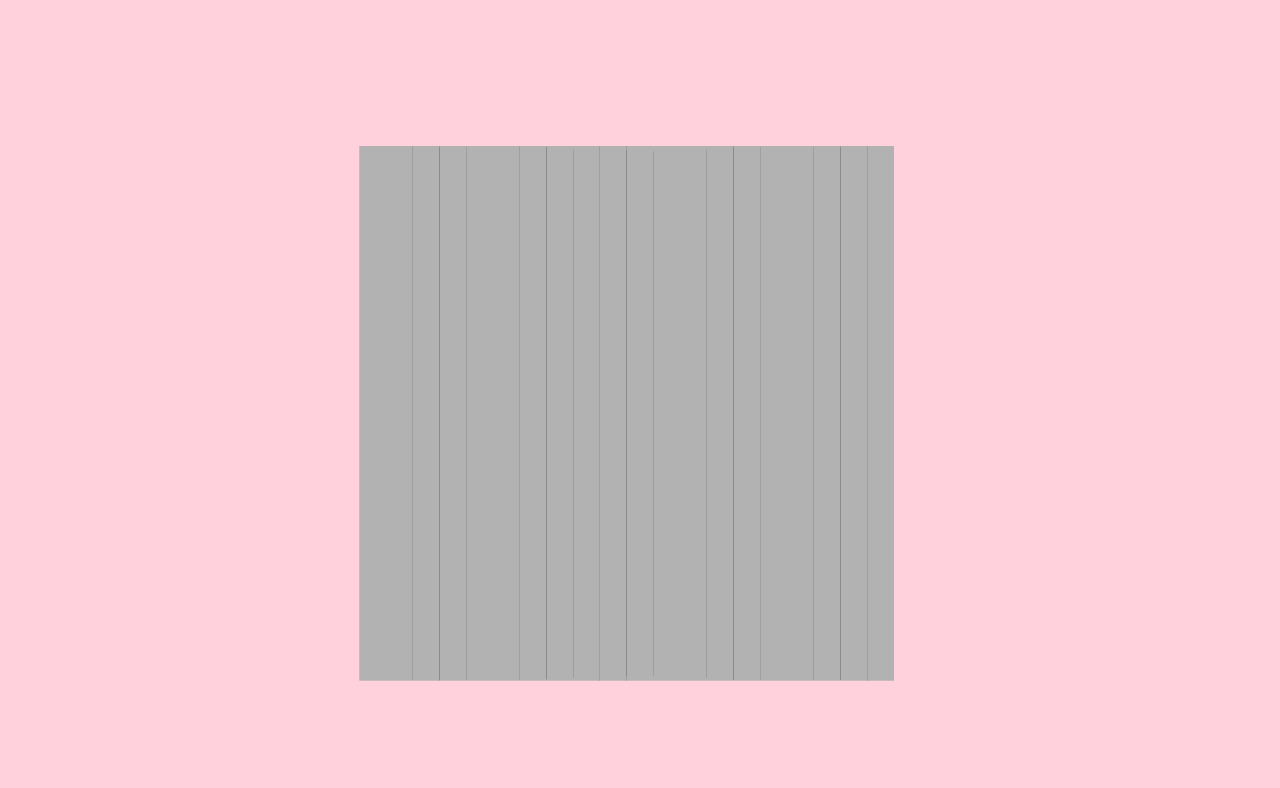
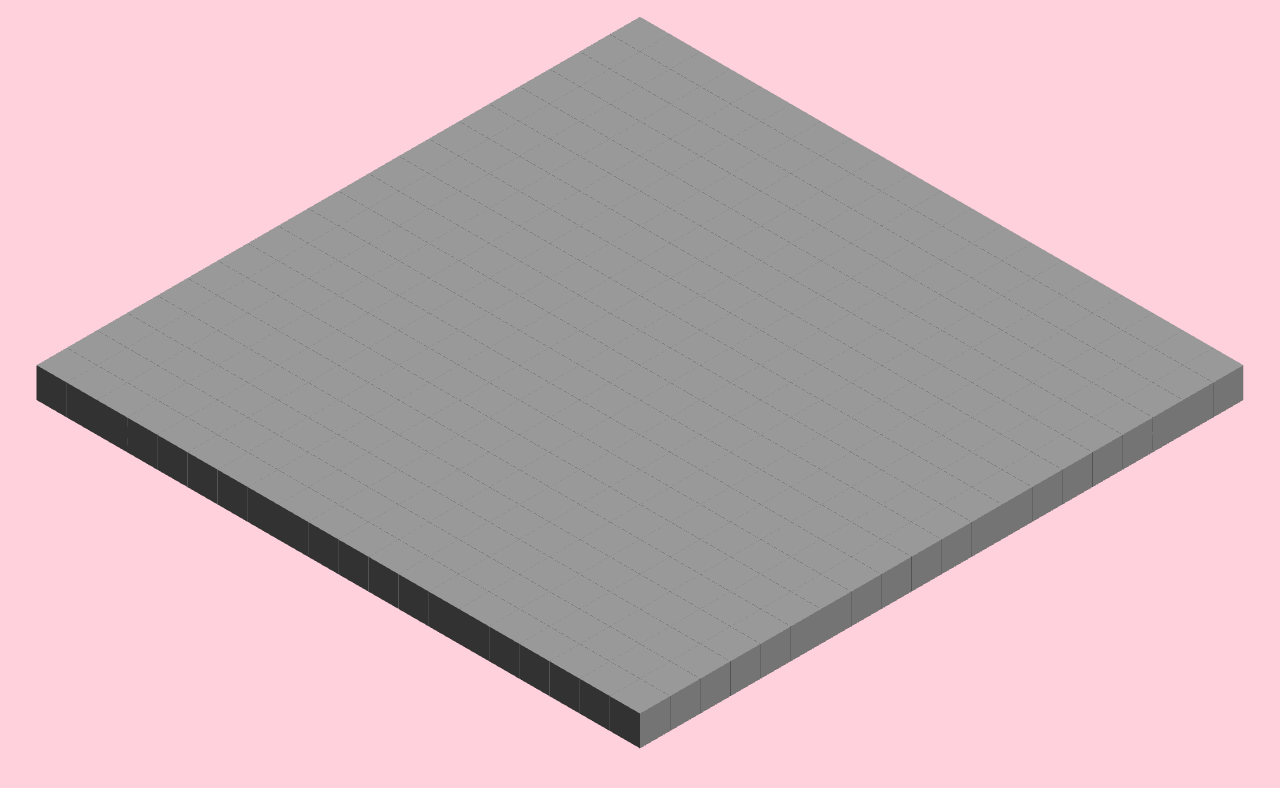
Before and after one commit to olivercheok20/threejs-basic, a plain HTML site: page index.html in a window 1280 px wide. Drawn offline with nearby package versions, Linux system fonts and the light colour scheme; animation ran at ten frames a second.

Commit message:
Change to orthographic camera

```diff
--- a/index.html
+++ b/index.html
@@ -18,14 +18,30 @@
 
         var scene = new THREE.Scene();
 
-        var camera = new THREE.PerspectiveCamera(
-            75, // Field of view
-            window.innerWidth / window.innerHeight, // Aspect ratio
-            0.1, // Near plane
-            1000 // Far plane
-        );
+        // scene.add(new THREE.GridHelper(5));
 
-        camera.position.set(0, 0, 20);
+
+        // var camera = new THREE.PerspectiveCamera(
+        //     75, // Field of view
+        //     window.innerWidth / window.innerHeight, // Aspect ratio
+        //     0.1, // Near plane
+        //     1000 // Far plane
+        // );
+
+        width = 30;
+        height = width * (window.innerHeight / window.innerWidth);
+
+        var camera = new THREE.OrthographicCamera(
+            width / -2,
+            width / 2,
+            height / 2,
+            height / -2,
+            1,
+            100
+        )
+
+        camera.position.set(20, 20, 20);
+        camera.lookAt(0, 0, 0);
 
         var renderer = new THREE.WebGLRenderer({antialias: true});
         renderer.setClearColor(0xFFD1DC);
@@ -64,7 +80,8 @@
             for (var j = 0; j < 20; j++) {
                 var mesh = new THREE.Mesh(geometry, material);
                 mesh.position.x = i - 10;
-                mesh.position.y = j - 10;
+                mesh.position.y = 0;
+                mesh.position.z = j - 10;
                 scene.add(mesh);
             }
         }
@@ -78,11 +95,11 @@
         // scene.add(light);
 
         var light = new THREE.DirectionalLight(0xFFFFFF, 1);
-        light.position.set(0, 0, 20);
-        light.target.position.set(0, 0, 0);
+        light.position.set(10, 20, 0);
+        // light.target.position.set(10, 0, 0);
         scene.add(light);
 
-        var light = new THREE.AmbientLight(0xAAAAAA);
+        var light = new THREE.AmbientLight(0xFFFFFF, 0.1);
         scene.add(light);
 
         var render = function() {
@@ -110,7 +127,7 @@
             var intersects = raycaster.intersectObjects(scene.children, true);
             for (var i = 0; i < intersects.length; i++) {
                 this.tl = new TimelineMax();
-                this.tl.to(intersects[i].object.position, 0.1, {z: intersects[i].object.position.z - 1})
+                this.tl.to(intersects[i].object.position, 0.1, {y: intersects[i].object.position.y + 1})
             }
         }
 
@@ -123,7 +140,7 @@
                     continue;
                 }
                 this.tl = new TimelineMax();
-                this.tl.to(scene.children[i].position, 0.1, {z: 0})
+                this.tl.to(scene.children[i].position, 0.1, {y: 0})
             }
         }
 
```
